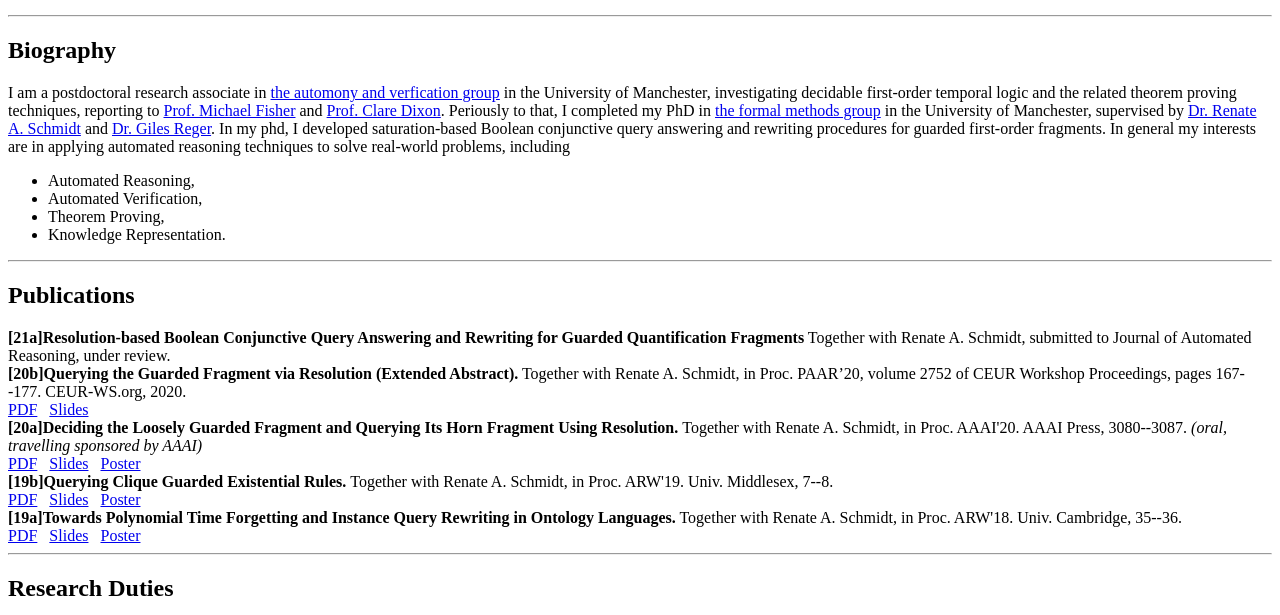
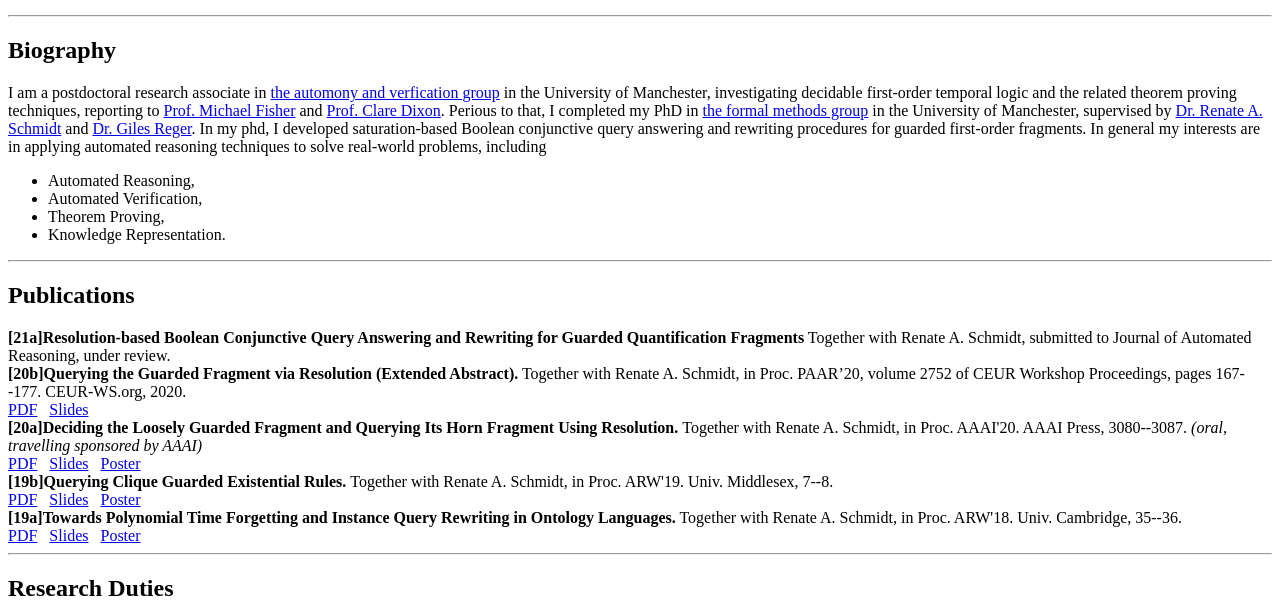
Before and after one commit to senzhengsz/szheng, a plain HTML site: page index.html in a window 1280 px wide. Shown: the part 185-800 px from the top of the page. Drawn offline with Linux system fonts and the light colour scheme.

Commit message:
Update index.html

```diff
--- a/index.html
+++ b/index.html
@@ -67,7 +67,7 @@
 <h2>Biography</h2>
 
 I am a postdoctoral research associate in <A HREF="https://www.cs.manchester.ac.uk/research/expertise/autonomy-and-verification/"> the automony and verfication group</A> in the University of Manchester, investigating decidable first-order temporal logic and the related theorem proving techniques, reporting to <A HREF="https://personalpages.manchester.ac.uk/staff/michael.fisher/">Prof. Michael Fisher</a> and <A HREF="https://personalpages.manchester.ac.uk/staff/clare.dixon/"> Prof. Clare Dixon</a>.
-Periously to that, I completed my PhD in <A HREF="https://www.cs.manchester.ac.uk/research/expertise/formal-methods/"> the formal methods group</A> in the University of Manchester, supervised by <A HREF="http://www.cs.man.ac.uk/~schmidt/"> Dr. Renate A. Schmidt</a> and <A HREF="http://www.cs.man.ac.uk/~regerg/"> Dr. Giles Reger</a>. In my phd, I developed saturation-based Boolean conjunctive query answering and rewriting procedures for guarded first-order fragments.
+Perious to that, I completed my PhD in <A HREF="https://www.cs.manchester.ac.uk/research/expertise/formal-methods/"> the formal methods group</A> in the University of Manchester, supervised by <A HREF="http://www.cs.man.ac.uk/~schmidt/"> Dr. Renate A. Schmidt</a> and <A HREF="http://www.cs.man.ac.uk/~regerg/"> Dr. Giles Reger</a>. In my phd, I developed saturation-based Boolean conjunctive query answering and rewriting procedures for guarded first-order fragments.
 In general my interests are in applying automated reasoning techniques to solve real-world problems, including
 <ul>
   <li>Automated Reasoning,</li>
```
